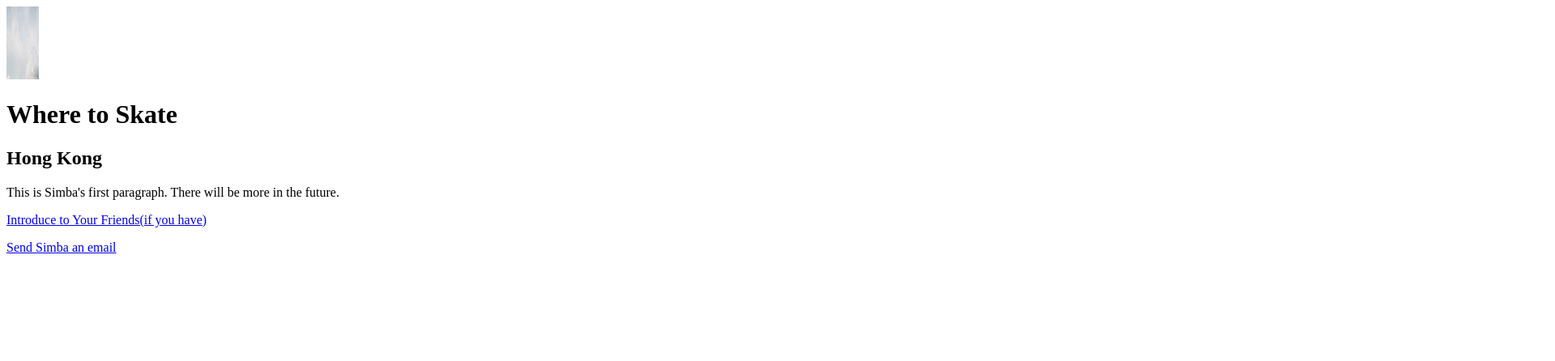
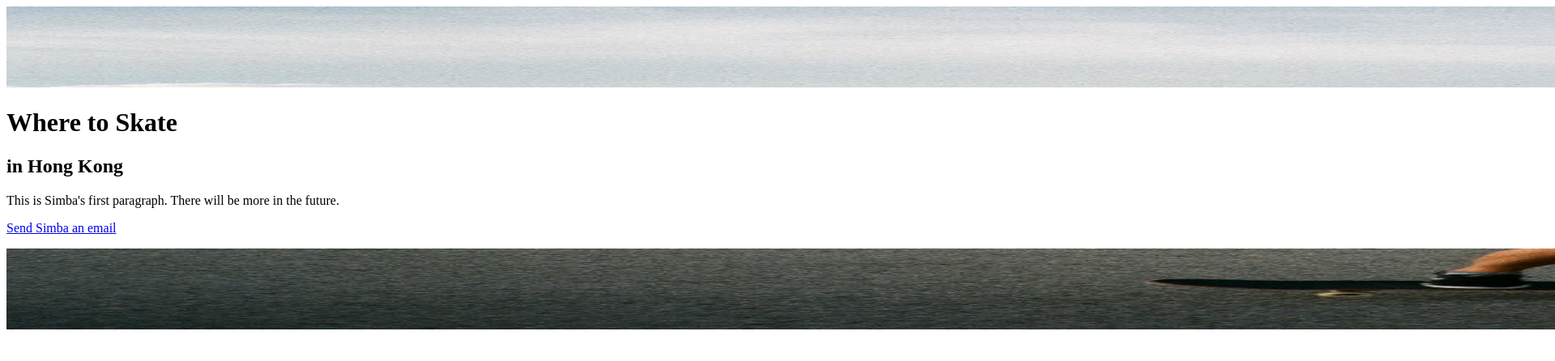
Before and after one commit to ohsimbasu/ohsimbasu.github.io, a plain HTML site: page index.html in a window 1280 px wide. Shown: the top 446 px of the page at 81% size, 1920 px wide, since content can reach past the window. Drawn offline with Linux system fonts and the light colour scheme.

Commit message:
Update index.html

```diff
--- a/index.html
+++ b/index.html
@@ -6,12 +6,12 @@
 </head>
 
 <body>
-<img src="banner1.jpg" alt="https://ohsimbasu.github.io/" width="40" height="90">
+<img src="banner1.jpg" alt="https://ohsimbasu.github.io/" width="4000" height="100">
  <h1>Where to Skate</h1>
- <h2>Hong Kong</h2>
+ <h2>in Hong Kong</h2>
   <p>This is Simba's first paragraph. There will be more in the future.</p>
-  <p><a href="https://ohsimbasu.github.io/">Introduce to Your Friends(if you have)</a></p>
+
   <p><a href="mailto:ohsimbasu@gmail.com">Send Simba an email</a></p>
-
+<img src="banner2.jpg" alt="https://ohsimbasu.github.io/" width="4000" height="100">
 </body>
 </html>
```
